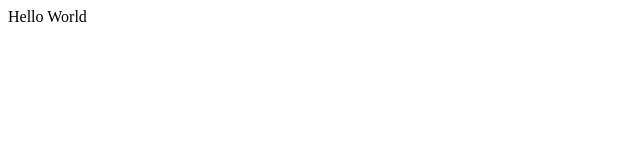
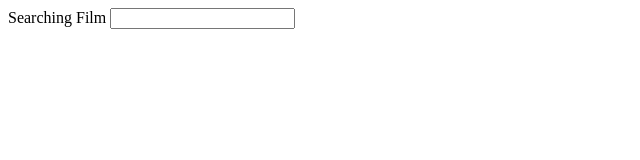
Before and after one commit to zakikurniawan27/latihan-gitflow, a plain HTML site: page index.html in a window 1280 px wide. Shown: the whole page, without its empty margins (0-640 px from the left). Drawn offline with Linux system fonts and the light colour scheme.

Commit message:
feat: searching

```diff
--- a/index.html
+++ b/index.html
@@ -6,6 +6,9 @@
     <title>Document</title>
   </head>
   <body>
-    Hello World
+    <form action="search">
+      <label for="">Searching Film</label>
+      <input type="text" name="searching" />
+    </form>
   </body>
 </html>
```
